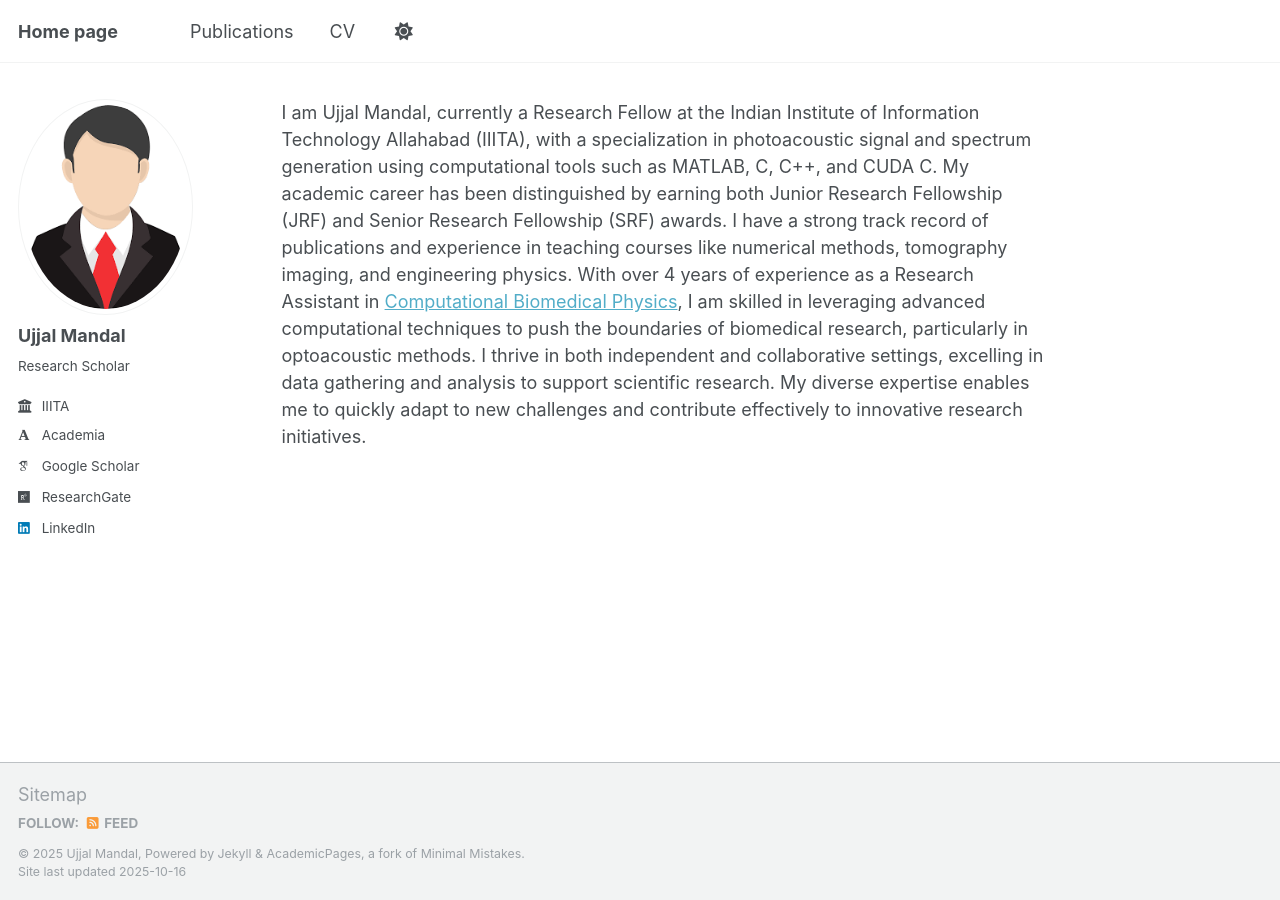
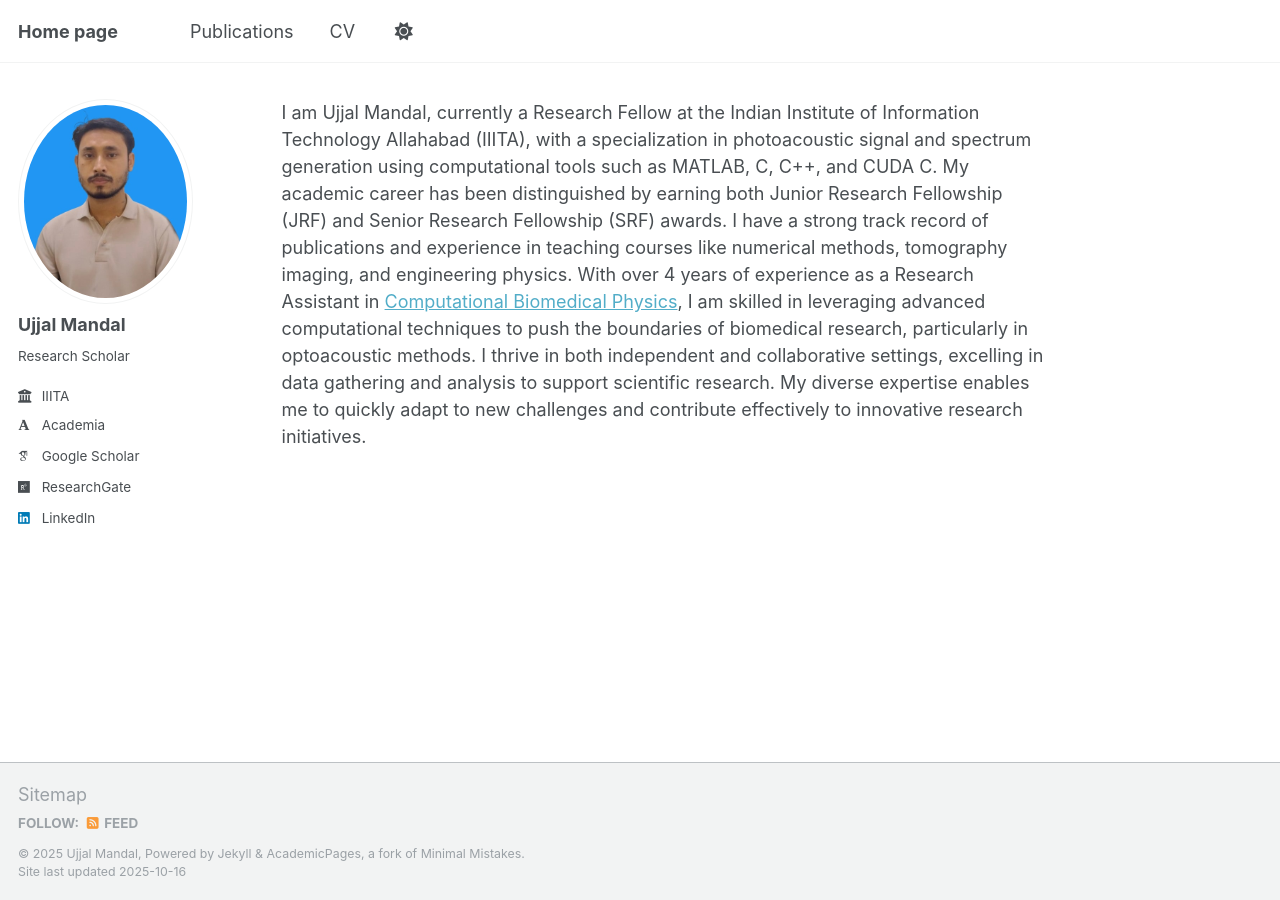
Before and after one commit to mandalujjal/mandalujjal.github.io, a Jekyll site: the page built from _pages/about.md, in a window 1280 px wide. Built offline with Jekyll 4.4.1, drawn with Linux system fonts in a browser that asks for light colours; some web fonts are replaced; a script that is not in the unit is left out.

Commit message:
Update _config.yml

```diff
--- a/_config.yml
+++ b/_config.yml
@@ -22,7 +22,7 @@ repository               : "mandalujjal/mandalujjal.github.io"
 #               Additional customization can be done by editing /_includes/author-profile.html
 author:
   # Biographic information
-  avatar           : "um.png"
+  avatar           : "umw.jpeg"
   name             : "Ujjal Mandal"
   pronouns         : # example: "she/her"
   bio              : "Research Scholar"
```
